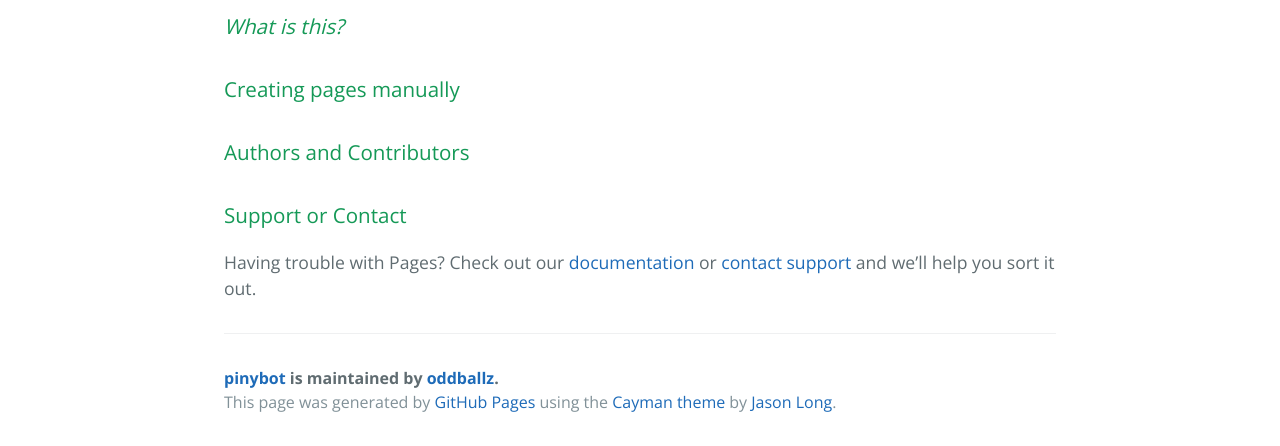
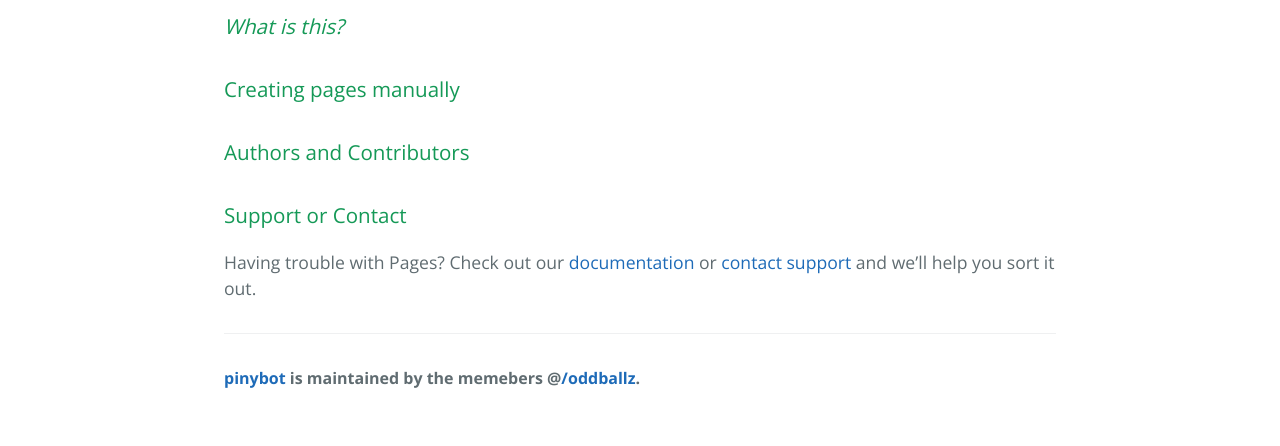
Before and after one commit to secretsociety85/pinybot, a plain HTML site: page index.html in a window 1280 px wide. Shown: the part 466-912 px from the top of the page. After the commit the page ends 888 px from the top, so only its background shows below. Drawn offline with nearby package versions, Linux system fonts and the light colour scheme.

Commit message:
Update index.html

```diff
--- a/index.html
+++ b/index.html
@@ -38,9 +38,8 @@
 <p>Having trouble with Pages? Check out our <a href="https://help.github.com/pages">documentation</a> or <a href="https://github.com/contact">contact support</a> and we’ll help you sort it out.</p>
 
       <footer class="site-footer">
-        <span class="site-footer-owner"><a href="https://github.com/oddballz/pinybot">pinybot</a> is maintained by <a href="https://github.com/oddballz">oddballz</a>.</span>
+        <span class="site-footer-owner"><a href="https://github.com/oddballz/pinybot">pinybot</a> is maintained by the memebers @<a href="https://github.com/oddballz">/oddballz</a>.</span>
 
-        <span class="site-footer-credits">This page was generated by <a href="https://pages.github.com">GitHub Pages</a> using the <a href="https://github.com/jasonlong/cayman-theme">Cayman theme</a> by <a href="https://twitter.com/jasonlong">Jason Long</a>.</span>
       </footer>
 
     </section>
```
